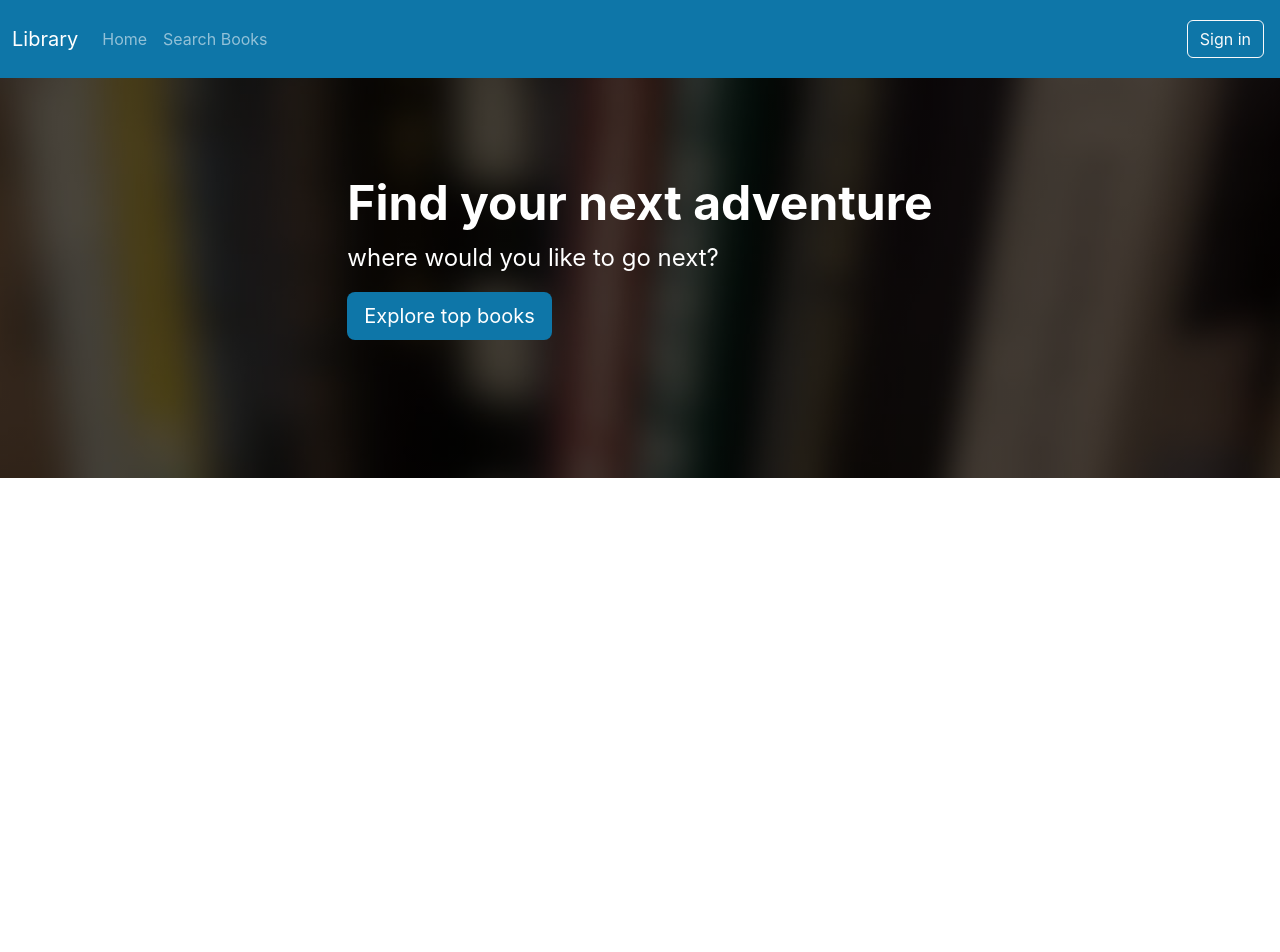
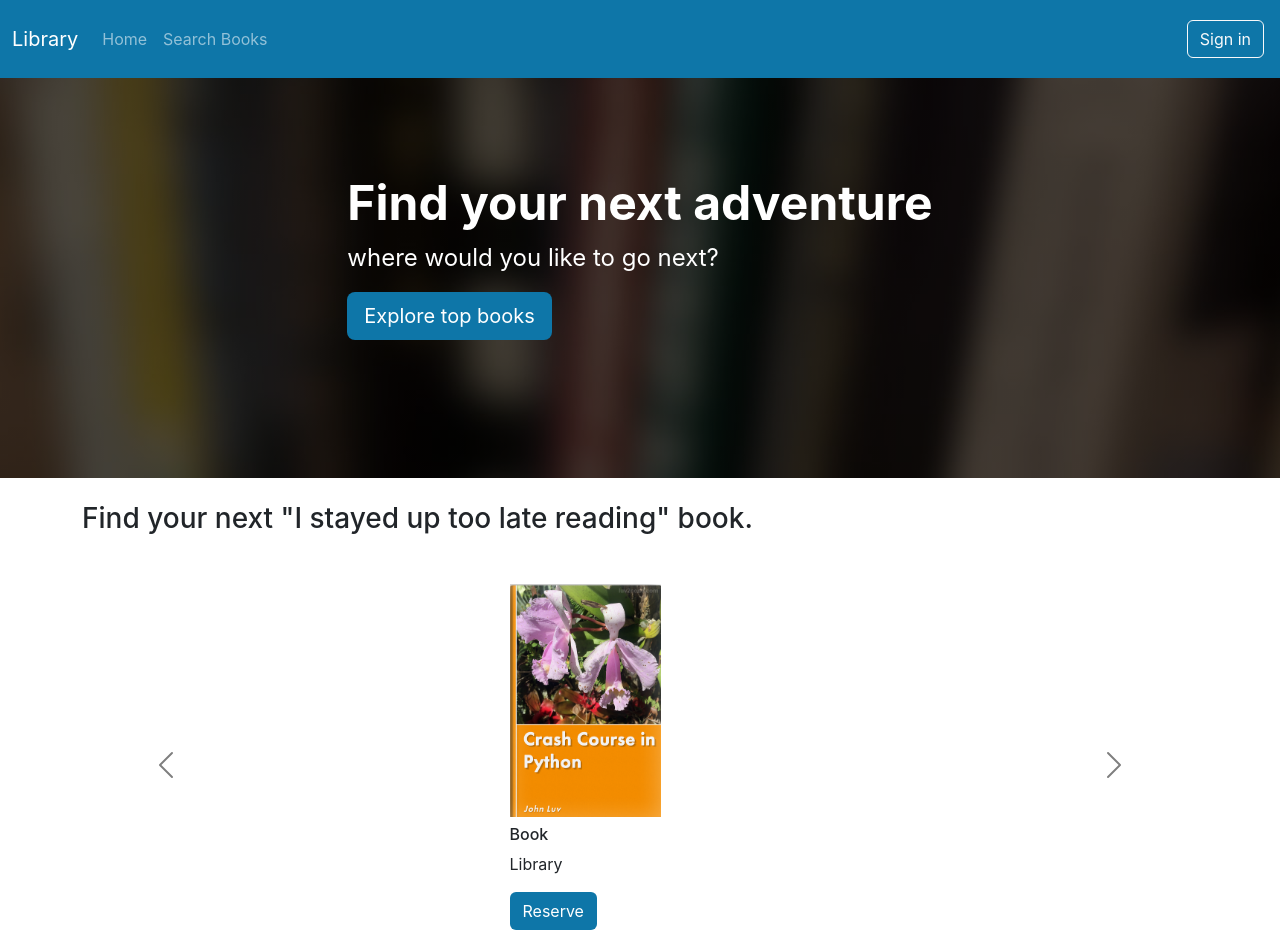
Before and after one commit to krganeshrajhan/library-app, a React (Create React App) app in the folder 03-frontend/react-library/: page / in a window 1280 px wide. Shown: the top 952 px of the page. Before the commit the page ends 800 px from the top, so only its background shows below. Built offline with nearby package versions, Linux system fonts and the light colour scheme.

Commit message:
Carousel

```diff
--- a/03-frontend/react-library/src/App.tsx
+++ b/03-frontend/react-library/src/App.tsx
@@ -2,12 +2,14 @@
 import './App.css';
 import { Navbar } from './layouts/NavbarAndFooter/Navbar';
 import { ExploreTopBooks } from './layouts/HomePage/ExploreTopBooks';
+import { Carousel } from './layouts/HomePage/Carousel';
 
 function App() {
     return (
         <div>
             <Navbar />
             <ExploreTopBooks />
+            <Carousel />
         </div>
     )
 }
--- /dev/null
+++ b/03-frontend/react-library/src/layouts/HomePage/Carousel.tsx
@@ -0,0 +1,53 @@
+export const Carousel = () => {
+    return (
+        <><div className='container md-5' style={{ height: 550 }}>
+            <h3>Find your next "I stayed up too late reading" book.</h3>
+        <div id='carouselExampleControls' className='carousel carousel-dark slide mt-5 d-none d-lg-block' data-bs-interval='false'>
+                <div className='carousel-inner'>
+                    <div className='carousel-item active'>
+                        <div className='row d-flex justify-content-center align-items-center'>
+                            <div className='col-xs-6 col-sm-6 col-md4 col-lg-3 mb-3'>
+                                <img
+                                    src={require('../../Images/BooksImages/book-luv2code-1000.png')}
+                                    width='151'
+                                    height='233'
+                                    alt='book1' />
+                                <h6 className='mt-2'>Book</h6>
+                                <p>Library</p>
+                                <a className='btn main-color text-white'>Reserve</a>
+                            </div>
+                        </div>
+                    </div>
+                    <button className='carousel-control-prev' type='button'
+                        data-bs-target='#carouselExampleControls' data-bs-slide='prev'>
+                        <span className='carousel-control-prev-icon' aria-hidden='true'></span>
+                        <span className='visually-hidden'>Previous</span>
+                    </button>
+                    <button className='carousel-control-next' type='button'
+                        data-bs-target='#carouselExampleControls' data-bs-slide='next'>
+                        <span className='carousel-control-next-icon' aria-hidden='true'></span>
+                        <span className='visually-hidden'>Next</span>
+                    </button>
+                </div>
+                <div className='d-lg-none mt-3'>
+                    <div className='row d-flex justify-content-center align-items-center'>
+                        <div className='text-center'>
+                            <img src={require('../../Images/BooksImages/book-luv2code-1000.png')}
+                                width='151'
+                                height='233'
+                                alt='book' />
+                            <h6 className='mt-2'>
+                                <b>Book</b>
+                            </h6>
+                            <p>Library</p>
+                            <a className='btn main-color text-white'>Reserve</a>
+                        </div>
+                    </div>
+                </div>
+                <div className='homepage-carousel-title mt-3'>
+                    <a className='btn btn-outline-secondary btn-lg' href='#'>View More</a>
+                </div>
+            </div>
+        </div></>
+    );
+}
```
